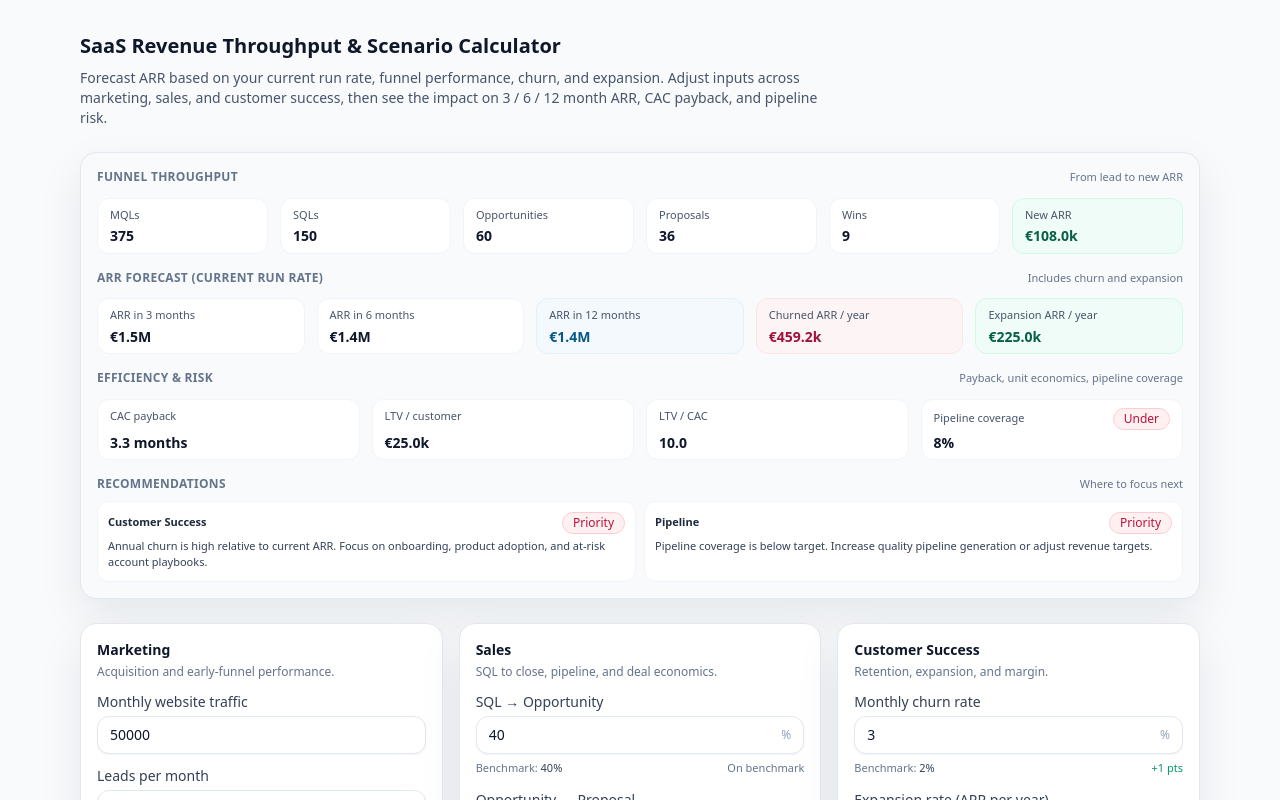
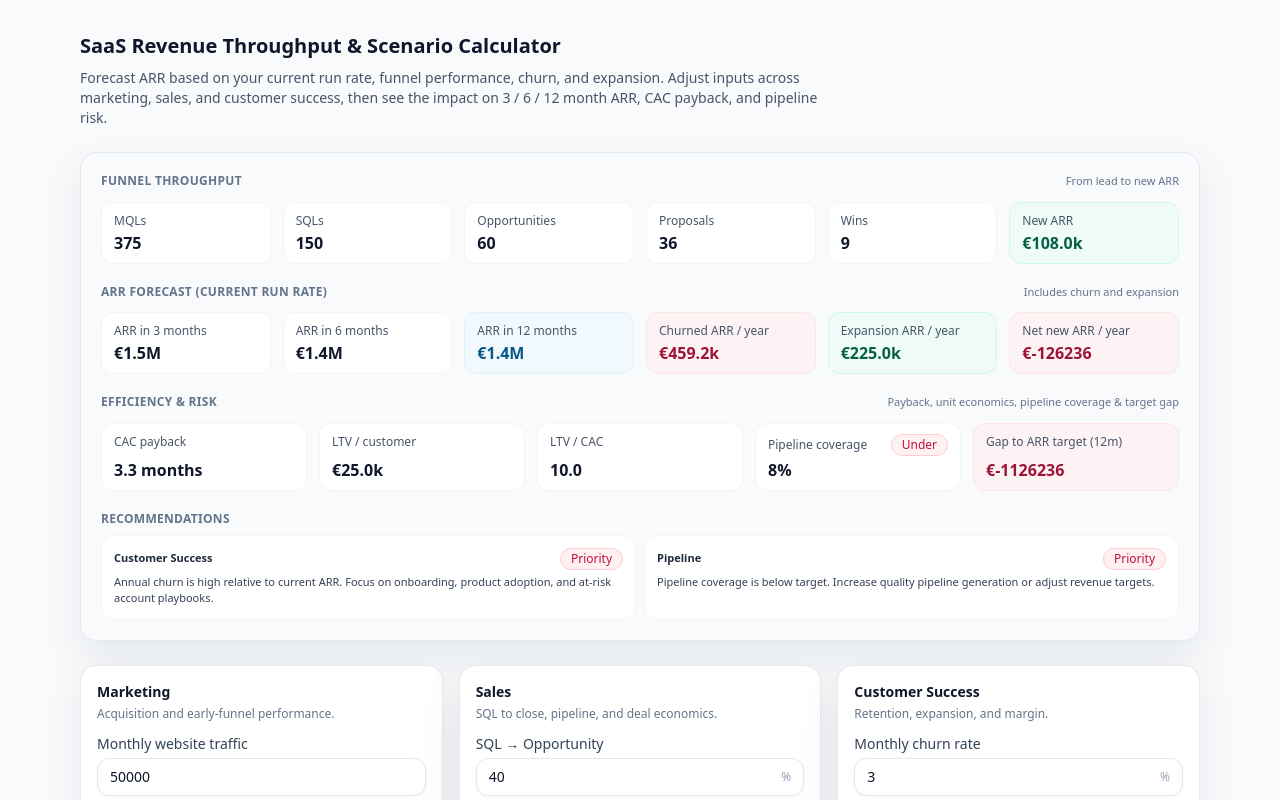
Before and after one commit to powerstephen/saas-throughput-calculator-, a Next.js app: page / in a window 1280 px wide. Shown: the top 800 px of the page. Built offline with nearby package versions, Linux system fonts and the light colour scheme.

Commit message:
Update ResultsPanel.tsx

```diff
--- a/components/ResultsPanel.tsx
+++ b/components/ResultsPanel.tsx
@@ -3,14 +3,13 @@ import Badge from "./Badge";
 
 type Props = {
   result: CalculatorResult;
+  targetArr: number;
 };
 
 function formatCurrency(value: number): string {
   if (!Number.isFinite(value)) return "-";
-  if (value >= 1_000_000)
-    return `€${(value / 1_000_000).toFixed(1)}M`;
-  if (value >= 1_000)
-    return `€${(value / 1_000).toFixed(1)}k`;
+  if (value >= 1_000_000) return `€${(value / 1_000_000).toFixed(1)}M`;
+  if (value >= 1_000) return `€${(value / 1_000).toFixed(1)}k`;
   return `€${value.toFixed(0)}`;
 }
 
@@ -19,57 +18,38 @@ function formatPct(value: number | null): string {
   return `${(value * 100).toFixed(0)}%`;
 }
 
-export default function ResultsPanel({ result }: Props) {
-  const { funnel, forecast, efficiency, recommendations } =
-    result;
+export default function ResultsPanel({ result, targetArr }: Props) {
+  const { funnel, forecast, efficiency, recommendations } = result;
 
-  let coverageTone: "neutral" | "success" | "warning" | "critical" =
-    "neutral";
+  // Net new ARR / year = new + expansion - churn
+  const netNewArrYear =
+    funnel.newArr + forecast.expansionArrYear - forecast.churnedArrYear;
 
-  if (efficiency.pipelineCoverageStatus === "strong")
-    coverageTone = "success";
-  else if (efficiency.pipelineCoverageStatus === "ok")
-    coverageTone = "warning";
-  else if (efficiency.pipelineCoverageStatus === "under")
-    coverageTone = "critical";
+  // Gap to target based on 12-month forecast vs ARR target
+  const arrGap = forecast.projectedArr12m - targetArr;
+
+  let coverageTone: "neutral" | "success" | "warning" | "critical" = "neutral";
+
+  if (efficiency.pipelineCoverageStatus === "strong") coverageTone = "success";
+  else if (efficiency.pipelineCoverageStatus === "ok") coverageTone = "warning";
+  else if (efficiency.pipelineCoverageStatus === "under") coverageTone = "critical";
 
   return (
-    <section className="rounded-2xl border border-slate-200 bg-slate-50 p-4 shadow-soft">
+    <section className="rounded-2xl border border-slate-200 bg-slate-50 p-5 shadow-soft">
       {/* ROW 1: Funnel throughput – hero row */}
       <div className="mb-3 flex items-center justify-between">
         <h2 className="text-xs font-semibold uppercase tracking-wide text-slate-500">
           Funnel Throughput
         </h2>
-        <span className="text-[11px] text-slate-500">
-          From lead to new ARR
-        </span>
+        <span className="text-[11px] text-slate-500">From lead to new ARR</span>
       </div>
-      <div className="mb-4 grid gap-3 sm:grid-cols-3 lg:grid-cols-6">
-        <MetricTile
-          label="MQLs"
-          value={funnel.mqls.toFixed(0)}
-        />
-        <MetricTile
-          label="SQLs"
-          value={funnel.sqls.toFixed(0)}
-        />
-        <MetricTile
-          label="Opportunities"
-          value={funnel.opportunities.toFixed(0)}
-        />
-        <MetricTile
-          label="Proposals"
-          value={funnel.proposals.toFixed(0)}
-        />
-        <MetricTile
-          label="Wins"
-          value={funnel.wins.toFixed(0)}
-        />
-        <MetricTile
-          label="New ARR"
-          value={formatCurrency(funnel.newArr)}
-          accent="green"
-        />
+      <div className="mb-5 grid gap-3 sm:grid-cols-3 lg:grid-cols-6">
+        <MetricTile label="MQLs" value={funnel.mqls.toFixed(0)} />
+        <MetricTile label="SQLs" value={funnel.sqls.toFixed(0)} />
+        <MetricTile label="Opportunities" value={funnel.opportunities.toFixed(0)} />
+        <MetricTile label="Proposals" value={funnel.proposals.toFixed(0)} />
+        <MetricTile label="Wins" value={funnel.wins.toFixed(0)} />
+        <MetricTile label="New ARR" value={formatCurrency(funnel.newArr)} accent="green" />
       </div>
 
       {/* ROW 2: ARR forecast */}
@@ -77,11 +57,9 @@ export default function ResultsPanel({ result }: Props) {
         <h2 className="text-xs font-semibold uppercase tracking-wide text-slate-500">
           ARR Forecast (Current Run Rate)
         </h2>
-        <span className="text-[11px] text-slate-500">
-          Includes churn and expansion
-        </span>
+        <span className="text-[11px] text-slate-500">Includes churn and expansion</span>
       </div>
-      <div className="mb-4 grid gap-3 sm:grid-cols-3 lg:grid-cols-5">
+      <div className="mb-5 grid gap-3 sm:grid-cols-3 lg:grid-cols-6">
         <MetricTile
           label="ARR in 3 months"
           value={formatCurrency(forecast.projectedArr3m)}
@@ -105,6 +83,11 @@ export default function ResultsPanel({ result }: Props) {
           value={formatCurrency(forecast.expansionArrYear)}
           accent="green"
         />
+        <MetricTile
+          label="Net new ARR / year"
+          value={formatCurrency(netNewArrYear)}
+          accent={netNewArrYear >= 0 ? "green" : "red"}
+        />
       </div>
 
       {/* ROW 3: Efficiency / risk */}
@@ -113,35 +96,25 @@ export default function ResultsPanel({ result }: Props) {
           Efficiency & Risk
         </h2>
         <span className="text-[11px] text-slate-500">
-          Payback, unit economics, pipeline coverage
+          Payback, unit economics, pipeline coverage & target gap
         </span>
       </div>
-      <div className="mb-4 grid gap-3 sm:grid-cols-2 lg:grid-cols-4">
+      <div className="mb-5 grid gap-3 sm:grid-cols-2 lg:grid-cols-5">
         <MetricTile
           label="CAC payback"
           value={
             efficiency.cacPaybackMonths
-              ? `${efficiency.cacPaybackMonths.toFixed(
-                  1
-                )} months`
+              ? `${efficiency.cacPaybackMonths.toFixed(1)} months`
               : "-"
           }
         />
         <MetricTile
           label="LTV / customer"
-          value={
-            efficiency.ltv
-              ? formatCurrency(efficiency.ltv)
-              : "-"
-          }
+          value={efficiency.ltv ? formatCurrency(efficiency.ltv) : "-"}
         />
         <MetricTile
           label="LTV / CAC"
-          value={
-            efficiency.ltvToCac
-              ? efficiency.ltvToCac.toFixed(1)
-              : "-"
-          }
+          value={efficiency.ltvToCac ? efficiency.ltvToCac.toFixed(1) : "-"}
         />
         <MetricTile
           label="Pipeline coverage"
@@ -160,6 +133,11 @@ export default function ResultsPanel({ result }: Props) {
             </Badge>
           }
         />
+        <MetricTile
+          label="Gap to ARR target (12m)"
+          value={formatCurrency(arrGap)}
+          accent={arrGap >= 0 ? "green" : "red"}
+        />
       </div>
 
       {/* ROW 4: Recommendations */}
@@ -168,9 +146,6 @@ export default function ResultsPanel({ result }: Props) {
           <h2 className="text-xs font-semibold uppercase tracking-wide text-slate-500">
             Recommendations
           </h2>
-          <span className="text-[11px] text-slate-500">
-            Where to focus next
-          </span>
         </div>
         <div className="grid gap-2 lg:grid-cols-2">
           {recommendations.map((rec, idx) => {
@@ -184,7 +159,7 @@ export default function ResultsPanel({ result }: Props) {
             return (
               <div
                 key={idx}
-                className="flex flex-col gap-1 rounded-xl border border-slate-100 bg-white p-2.5"
+                className="flex flex-col gap-1 rounded-xl border border-slate-100 bg-white p-3"
               >
                 <div className="flex items-center justify-between gap-2">
                   <span className="text-[11px] font-semibold text-slate-800">
@@ -198,9 +173,7 @@ export default function ResultsPanel({ result }: Props) {
                       : "Info"}
                   </Badge>
                 </div>
-                <p className="text-[11px] text-slate-700">
-                  {rec.message}
-                </p>
+                <p className="text-[11px] text-slate-700">{rec.message}</p>
               </div>
             );
           })}
@@ -210,9 +183,6 @@ export default function ResultsPanel({ result }: Props) {
   );
 }
 
-/**
- * Small reusable tile component for the dashboard metrics
- */
 type MetricTileProps = {
   label: string;
   value: string;
@@ -220,19 +190,14 @@ type MetricTileProps = {
   rightBadge?: React.ReactNode;
 };
 
-function MetricTile({
-  label,
-  value,
-  accent,
-  rightBadge
-}: MetricTileProps) {
+function MetricTile({ label, value, accent, rightBadge }: MetricTileProps) {
   const accentClass =
     accent === "green"
-      ? "border-emerald-100 bg-emerald-50/60"
+      ? "border-emerald-100 bg-emerald-50/70"
       : accent === "red"
-      ? "border-rose-100 bg-rose-50/60"
+      ? "border-rose-100 bg-rose-50/70"
       : accent === "blue"
-      ? "border-sky-100 bg-sky-50/60"
+      ? "border-sky-100 bg-sky-50/70"
       : "border-slate-100 bg-white";
 
   const valueColour =
@@ -246,17 +211,13 @@ function MetricTile({
 
   return (
     <div
-      className={`flex flex-col justify-between rounded-xl border px-3 py-2 ${accentClass}`}
+      className={`flex flex-col justify-between rounded-xl border px-3 py-2.5 ${accentClass}`}
     >
       <div className="mb-1 flex items-center justify-between gap-2">
-        <span className="text-[11px] font-medium text-slate-600">
-          {label}
-        </span>
+        <span className="text-xs font-medium text-slate-600">{label}</span>
         {rightBadge}
       </div>
-      <div
-        className={`text-sm font-semibold leading-tight ${valueColour}`}
-      >
+      <div className={`text-base font-semibold leading-tight ${valueColour}`}>
         {value}
       </div>
     </div>
```
